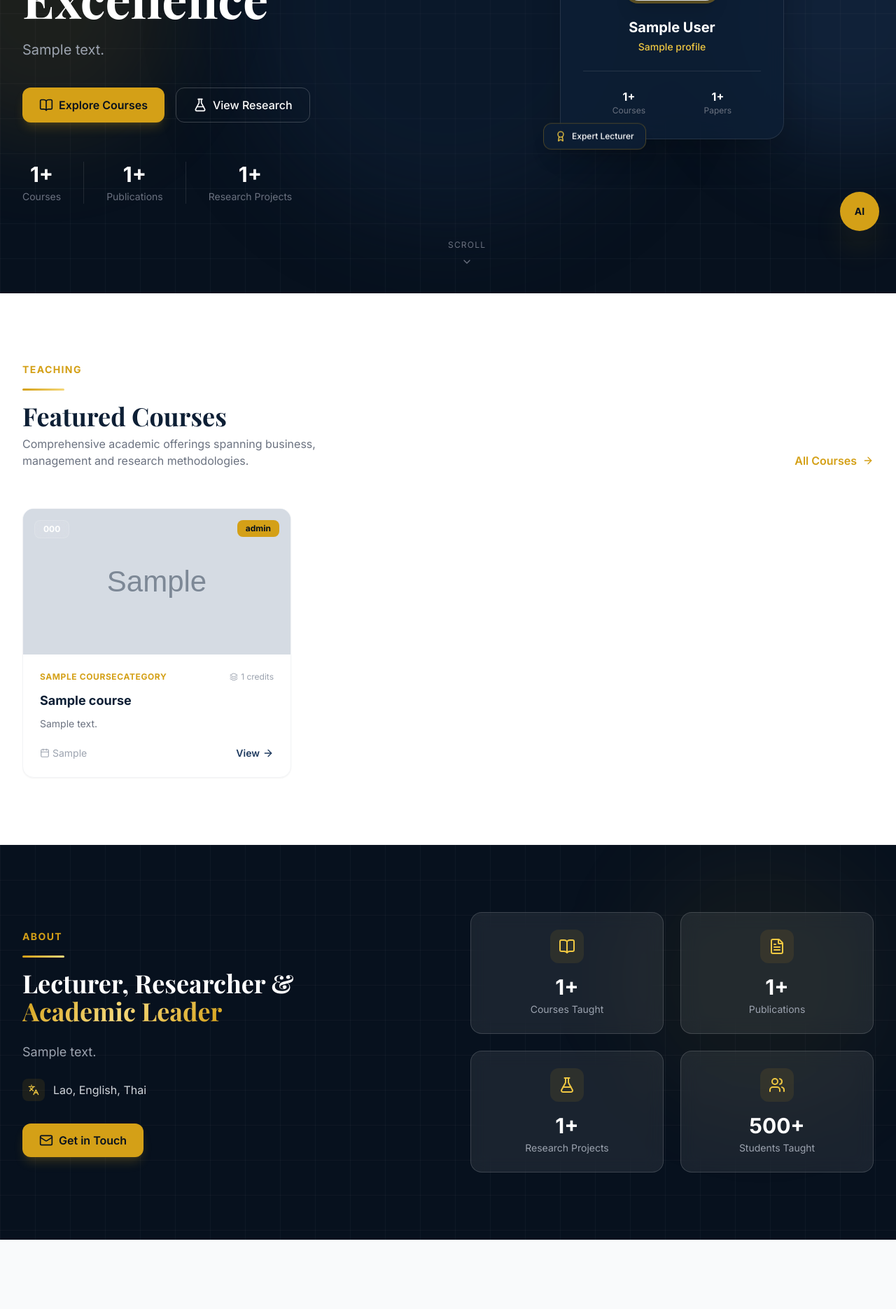
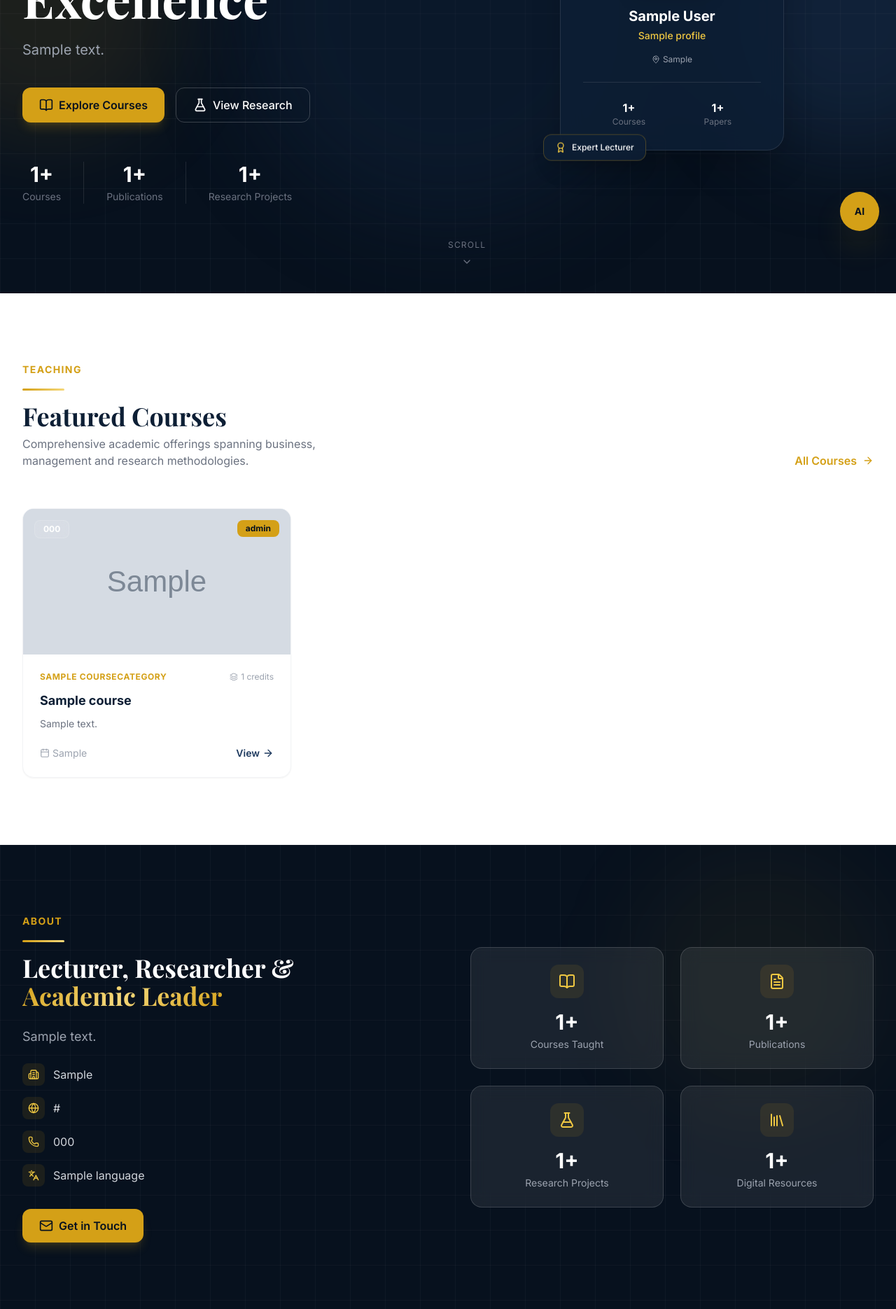
Before and after one commit to storems999-stack/venepheth1, a Django app: page / in a window 1280 px wide. Shown: the part 446-2316 px from the top of the page at 70% size. Run offline with Django 5.2, Linux system fonts and the light colour scheme; tables that the repository leaves empty hold one stand-in row (values such as "Sample post"); grey boxes marked "Sample" are stand-in pictures; parts of the project's set-up code (start-up, migrations or seed data) failed here and were passed over; some libraries are stand-ins or nearby versions; some web fonts are replaced.

Commit message:
All pages from database: fix footer email, DB-driven highlights, languages, contact fields

```diff
--- a/venepheth_platform/apps/core/views.py
+++ b/venepheth_platform/apps/core/views.py
@@ -20,15 +20,18 @@ def homepage(request):
     from apps.courses.models import Course
     from apps.profiles.models import Profile
     from apps.research.models import Publication, ResearchProject
+    from apps.resources.models import Resource
 
-    profile = Profile.objects.filter(is_active=True).first()
+    profile = Profile.objects.filter(is_active=True).prefetch_related("languages").first()
 
     courses_count = Course.objects.filter(status="published", visibility="public").count()
     publications_count = Publication.objects.filter(status="published").count()
     research_count = ResearchProject.objects.filter(status="published").count()
+    resources_count = Resource.objects.filter(visibility="public").count()
 
     context = {
         "profile": profile,
+        "profile_languages": profile.languages.all() if profile else [],
         "featured_courses": Course.objects.filter(
             status="published", visibility="public", featured=True
         ).select_related("category")[:6],
@@ -39,12 +42,13 @@ def homepage(request):
             "courses_count": courses_count,
             "publications_count": publications_count,
             "research_count": research_count,
+            "resources_count": resources_count,
         },
         "about_highlights": [
             {"icon": "book-open", "value": f"{courses_count}+", "label": "Courses Taught"},
             {"icon": "file-text", "value": f"{publications_count}+", "label": "Publications"},
             {"icon": "flask-conical", "value": f"{research_count}+", "label": "Research Projects"},
-            {"icon": "users", "value": "500+", "label": "Students Taught"},
+            {"icon": "library", "value": f"{resources_count}+", "label": "Digital Resources"},
         ],
         "meta_title": settings.SITE_NAME,
         "meta_description": f"{settings.SITE_TAGLINE} — {settings.SITE_NAME}",
--- a/venepheth_platform/templates/base.html
+++ b/venepheth_platform/templates/base.html
@@ -522,9 +522,11 @@
                             <i data-lucide="linkedin" class="w-4 h-4"></i>
                         </a>
                         {% endif %}
-                        <a href="mailto:{{ global_profile.user.email|default:'contact@venepheth.edu.la' }}" class="w-9 h-9 bg-white/5 hover:bg-gold-500/20 border border-white/10 hover:border-gold-500/40 rounded-lg flex items-center justify-center text-gray-400 hover:text-gold-400 transition-all duration-200" aria-label="Email">
+                        {% if global_profile.email %}
+                        <a href="mailto:{{ global_profile.email }}" class="w-9 h-9 bg-white/5 hover:bg-gold-500/20 border border-white/10 hover:border-gold-500/40 rounded-lg flex items-center justify-center text-gray-400 hover:text-gold-400 transition-all duration-200" aria-label="Email">
                             <i data-lucide="mail" class="w-4 h-4"></i>
                         </a>
+                        {% endif %}
                     </div>
                 </div>
 
--- a/venepheth_platform/templates/profiles/cv_print.html
+++ b/venepheth_platform/templates/profiles/cv_print.html
@@ -154,8 +154,8 @@
     {% endif %}
     <div class="cv-contact">
         {% if profile.email %}<span>{{ profile.email }}</span>{% endif %}
-        {% if profile.institution %}<span>{{ profile.institution }}</span>{% endif %}
-        {% if profile.department %}<span>{{ profile.department }}</span>{% endif %}
+        {% if profile.phone %}<span>{{ profile.phone }}</span>{% endif %}
+        {% if profile.office %}<span>{{ profile.office }}</span>{% endif %}
         {% if profile.website %}<span>{{ profile.website }}</span>{% endif %}
         {% if profile.orcid %}<span>ORCID: {{ profile.orcid }}</span>{% endif %}
     </div>
--- a/venepheth_platform/templates/public/home.html
+++ b/venepheth_platform/templates/public/home.html
@@ -103,10 +103,10 @@
                         <p class="text-gold-400 text-sm mb-4 font-medium">
                             {{ profile.title|default:"Academic Lecturer & Researcher" }}
                         </p>
-                        {% if profile.institution %}
+                        {% if profile.office %}
                         <p class="text-gray-400 text-xs flex items-center justify-center space-x-1">
                             <i data-lucide="map-pin" class="w-3 h-3"></i>
-                            <span>{{ profile.institution }}</span>
+                            <span>{{ profile.office }}</span>
                         </p>
                         {% endif %}
                         <div class="mt-6 pt-6 border-t border-white/10 flex justify-around">
@@ -233,36 +233,38 @@
                     {{ profile.bio|default:"Dedicated to the highest standards of academic excellence, combining rigorous research methodology with innovative teaching approaches to shape future business leaders in Laos and beyond." }}
                 </p>
                 <div class="space-y-4 mb-8">
-                    {% if profile.institution %}
+                    {% if profile.office %}
                     <div class="flex items-center space-x-3 text-gray-300">
                         <div class="w-8 h-8 bg-gold-500/10 rounded-lg flex items-center justify-center">
                             <i data-lucide="building-2" class="w-4 h-4 text-gold-400"></i>
                         </div>
-                        <span>{{ profile.institution }}</span>
+                        <span>{{ profile.office }}</span>
                     </div>
                     {% endif %}
-                    {% if profile.department %}
+                    {% if profile.website %}
                     <div class="flex items-center space-x-3 text-gray-300">
                         <div class="w-8 h-8 bg-gold-500/10 rounded-lg flex items-center justify-center">
-                            <i data-lucide="layers" class="w-4 h-4 text-gold-400"></i>
+                            <i data-lucide="globe" class="w-4 h-4 text-gold-400"></i>
                         </div>
-                        <span>{{ profile.department }}</span>
+                        <a href="{{ profile.website }}" target="_blank" rel="noopener" class="hover:text-gold-400 transition-colors">{{ profile.website }}</a>
                     </div>
                     {% endif %}
-                    {% if profile.location %}
+                    {% if profile.phone %}
                     <div class="flex items-center space-x-3 text-gray-300">
                         <div class="w-8 h-8 bg-gold-500/10 rounded-lg flex items-center justify-center">
-                            <i data-lucide="map-pin" class="w-4 h-4 text-gold-400"></i>
+                            <i data-lucide="phone" class="w-4 h-4 text-gold-400"></i>
                         </div>
-                        <span>{{ profile.location }}</span>
+                        <span>{{ profile.phone }}</span>
                     </div>
                     {% endif %}
+                    {% if profile_languages %}
                     <div class="flex items-center space-x-3 text-gray-300">
                         <div class="w-8 h-8 bg-gold-500/10 rounded-lg flex items-center justify-center">
                             <i data-lucide="languages" class="w-4 h-4 text-gold-400"></i>
                         </div>
-                        <span>{% trans "Lao, English, Thai" %}</span>
+                        <span>{% for lang in profile_languages %}{{ lang.name }}{% if not forloop.last %}, {% endif %}{% endfor %}</span>
                     </div>
+                    {% endif %}
                 </div>
                 <a href="{% url 'contact:form' %}"
                    class="inline-flex items-center space-x-2 bg-gold-500 hover:bg-gold-400 text-navy-950 font-semibold px-6 py-3 rounded-xl transition-all hover:scale-105 shadow-lg shadow-gold-500/20">
@@ -305,10 +307,10 @@
                 </div>
                 <div class="glass rounded-2xl p-6 text-center card-hover">
                     <div class="w-12 h-12 bg-gold-500/10 rounded-xl flex items-center justify-center mx-auto mb-4">
-                        <i data-lucide="users" class="w-6 h-6 text-gold-400"></i>
+                        <i data-lucide="library" class="w-6 h-6 text-gold-400"></i>
                     </div>
-                    <div class="text-3xl font-bold text-white mb-1">500+</div>
-                    <div class="text-gray-400 text-sm">{% trans "Students Taught" %}</div>
+                    <div class="text-3xl font-bold text-white mb-1">{{ stats.resources_count|default:"0" }}+</div>
+                    <div class="text-gray-400 text-sm">{% trans "Digital Resources" %}</div>
                 </div>
                 {% endfor %}
             </div>
```
